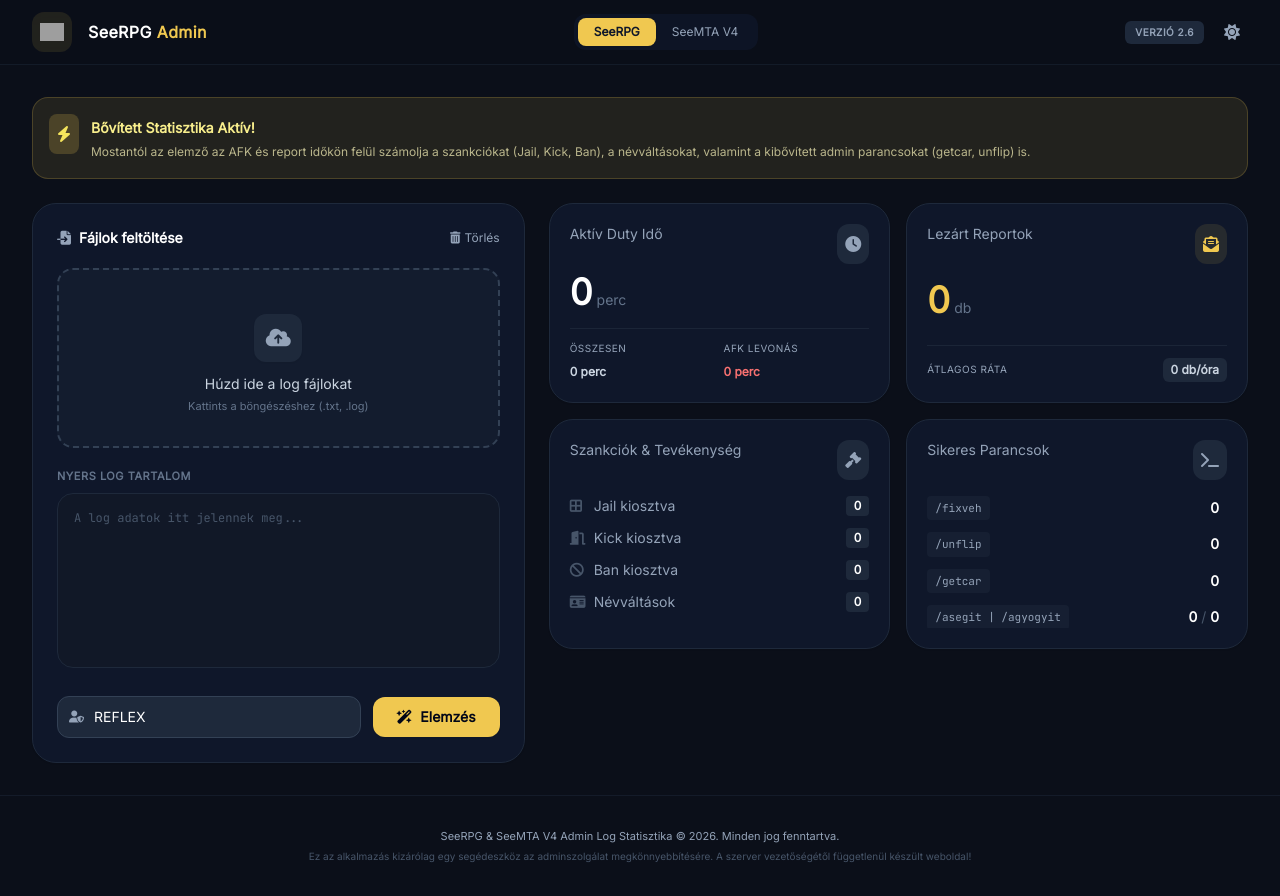
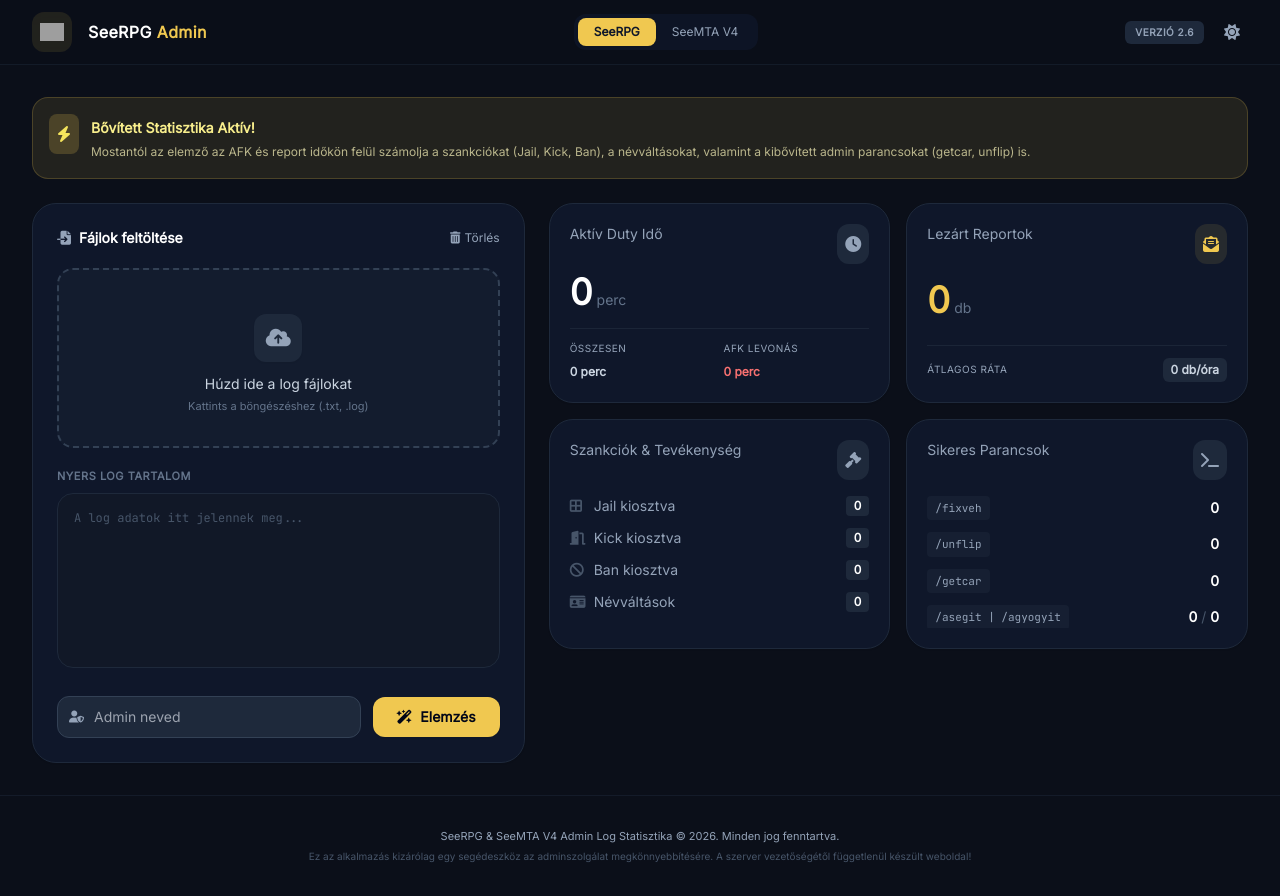
Before and after one commit to krisztiian/adminweb, a plain HTML site: page index.html in a window 1280 px wide. Drawn offline with nearby package versions, Linux system fonts and the light colour scheme; grey boxes are pictures that could not be loaded.

Commit message:
Update index.html

```diff
--- a/index.html
+++ b/index.html
@@ -172,7 +172,7 @@
                         <div class="absolute inset-y-0 left-0 pl-3 flex items-center pointer-events-none text-slate-400">
                             <i class="fa-solid fa-user-shield text-xs"></i>
                         </div>
-                        <input type="text" id="adminName" placeholder="Admin neved" value="REFLEX"
+                        <input type="text" id="adminName" placeholder="Admin neved"
                                class="w-full bg-slate-50 dark:bg-slate-800 border border-slate-200 dark:border-slate-700 rounded-xl pl-9 pr-4 py-2.5 text-sm text-slate-900 dark:text-white focus:outline-none focus:ring-2 focus:ring-seerpg-500 font-medium transition-shadow">
                     </div>
                     <button onclick="analyzeLog()" id="analyzeBtn" class="bg-seerpg-500 hover:bg-seerpg-600 text-slate-950 text-sm font-bold px-6 py-2.5 rounded-xl transition-all duration-300 shadow-sm hover:shadow-md hover:shadow-seerpg-500/20 flex items-center justify-center space-x-2">
```
